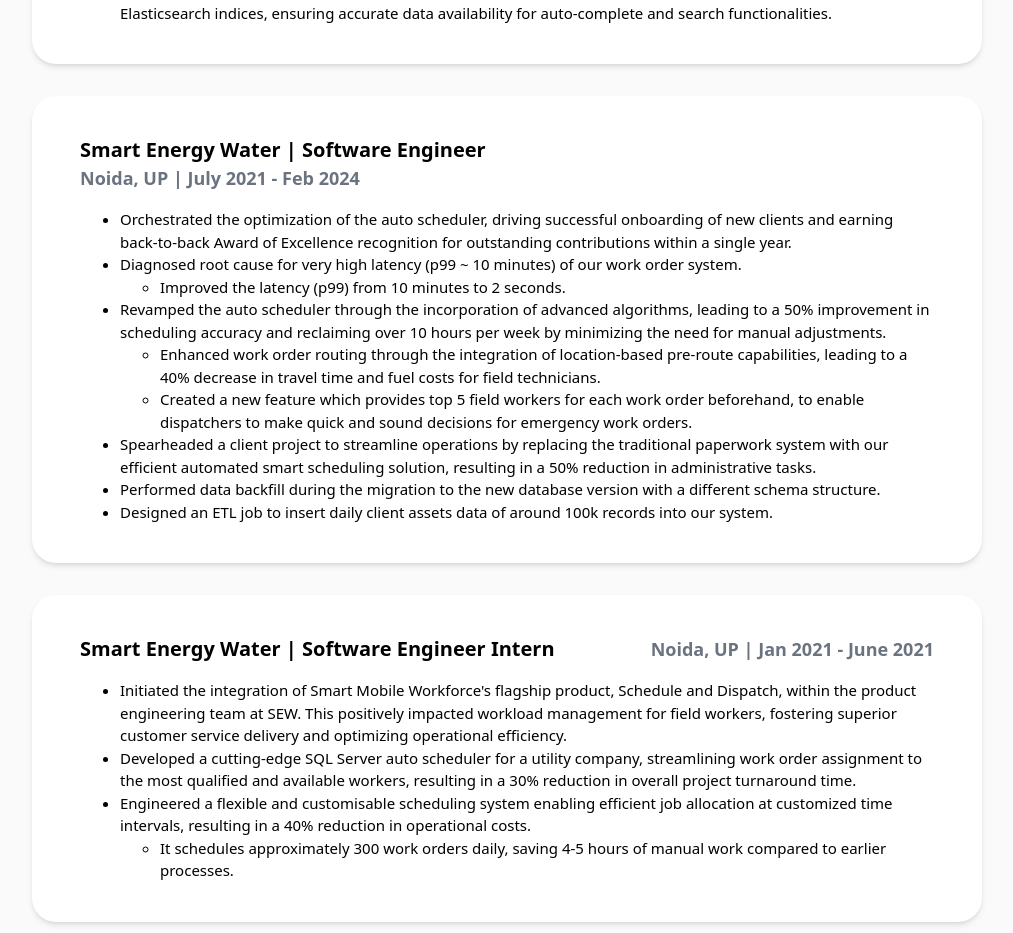
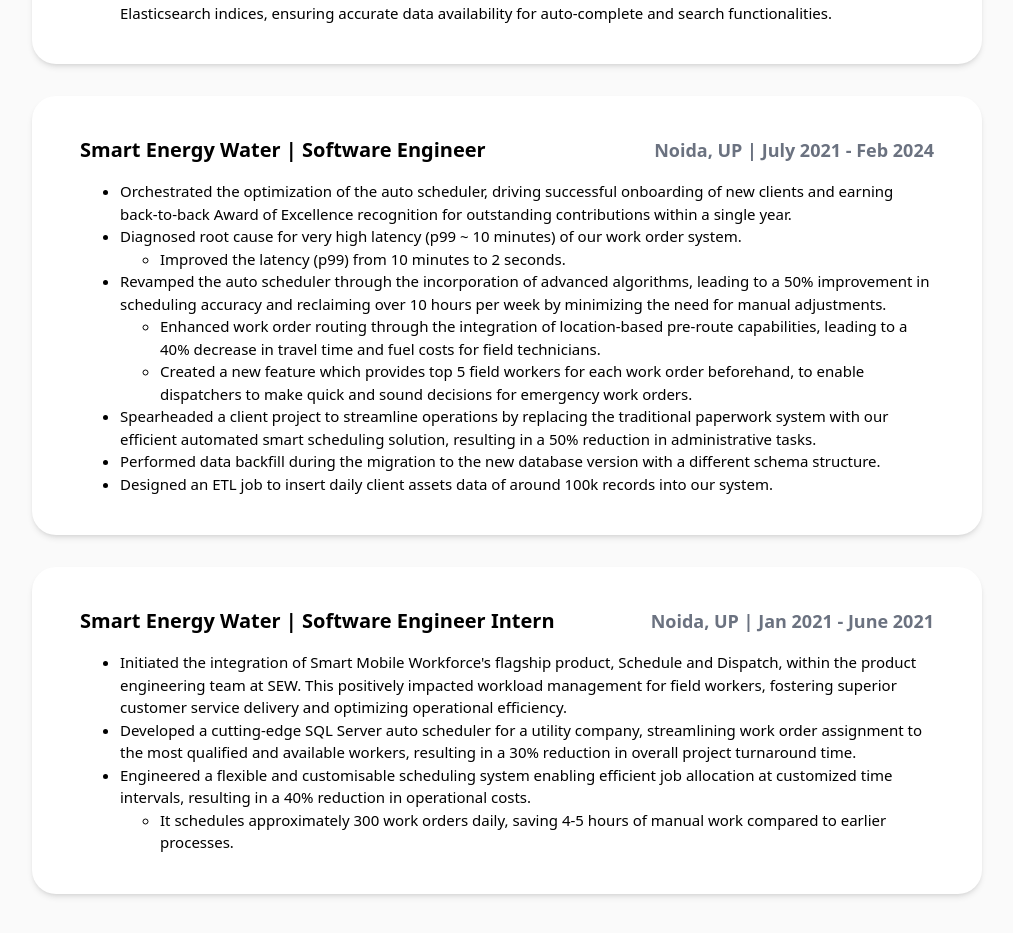
Before and after one commit to aryansindhi18/Portfolio, a React (Vite) app: page / in a window 1280 px wide. Shown: the part 1180-2113 px from the top of the page, without its empty margins (133-1146 px from the left). Built offline with nearby package versions, Linux system fonts and the light colour scheme.

Commit message:
fixed minor UI issue

```diff
--- a/src/assets/components/Experience.tsx
+++ b/src/assets/components/Experience.tsx
@@ -29,7 +29,7 @@
             </div>
             {/* ================================================ */}
             <div className="bg-white flex flex-col w-full lg:w-[950px] shadow-md rounded-3xl py-10 px-6 sm:px-8 md:px-12 gap-4 font-light text-md mb-8">
-                <div className="f`lex justify-between md:gap-2 items-baseline flex-col md:flex-row">
+                <div className="flex justify-between md:gap-2 items-baseline flex-col md:flex-row">
                     <div className="font-bold text-xl">
                         Smart Energy Water | Software Engineer
                     </div>
```
